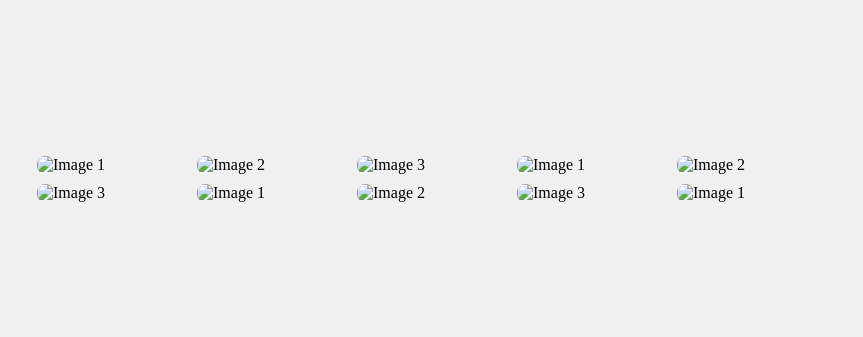
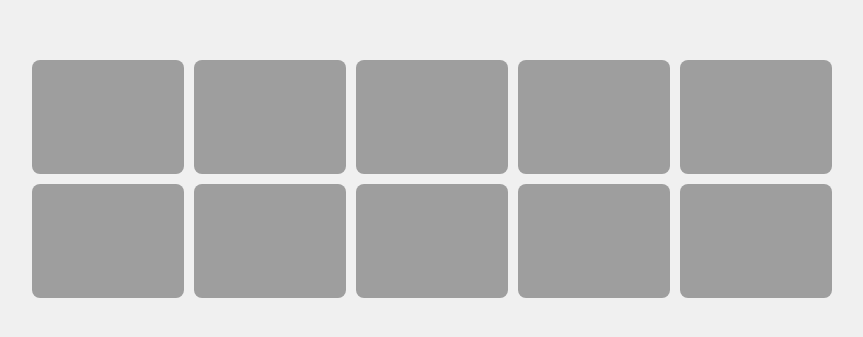
Before and after one commit to marwoz01/TIN-Studia, a plain HTML site: page Lab09/z4/index.html in a window 1280 px wide. Shown: the part 221-558 px from the top of the page, without its empty margins (208-1071 px from the left). Drawn offline with Linux system fonts and the light colour scheme; the site is published under a folder, as on GitHub Pages, so addresses that start at the root find nothing.

Commit message:
Update index.html

```diff
--- a/Lab09/z4/index.html
+++ b/Lab09/z4/index.html
@@ -8,16 +8,16 @@
 </head>
 <body>
     <div class="gallery">
-        <img src="/img/image1.jpg" alt="Image 1" onclick="openLightbox(this)">
-        <img src="/img/image2.jpg" alt="Image 2" onclick="openLightbox(this)">
-        <img src="/img/image3.jpg" alt="Image 3" onclick="openLightbox(this)">
-        <img src="/img/image1.jpg" alt="Image 1" onclick="openLightbox(this)">
-        <img src="/img/image2.jpg" alt="Image 2" onclick="openLightbox(this)">
-        <img src="/img/image3.jpg" alt="Image 3" onclick="openLightbox(this)">
-        <img src="/img/image1.jpg" alt="Image 1" onclick="openLightbox(this)">
-        <img src="/img/image2.jpg" alt="Image 2" onclick="openLightbox(this)">
-        <img src="/img/image3.jpg" alt="Image 3" onclick="openLightbox(this)">
-        <img src="/img/image1.jpg" alt="Image 1" onclick="openLightbox(this)">
+        <img src="img/image1.jpg" alt="Image 1" onclick="openLightbox(this)">
+        <img src="img/image2.jpg" alt="Image 2" onclick="openLightbox(this)">
+        <img src="img/image3.jpg" alt="Image 3" onclick="openLightbox(this)">
+        <img src="img/image1.jpg" alt="Image 1" onclick="openLightbox(this)">
+        <img src="img/image2.jpg" alt="Image 2" onclick="openLightbox(this)">
+        <img src="img/image3.jpg" alt="Image 3" onclick="openLightbox(this)">
+        <img src="img/image1.jpg" alt="Image 1" onclick="openLightbox(this)">
+        <img src="img/image2.jpg" alt="Image 2" onclick="openLightbox(this)">
+        <img src="img/image3.jpg" alt="Image 3" onclick="openLightbox(this)">
+        <img src="img/image1.jpg" alt="Image 1" onclick="openLightbox(this)">
     </div>
 
     <div id="lightbox" class="lightbox" onclick="closeLightbox()">
```
